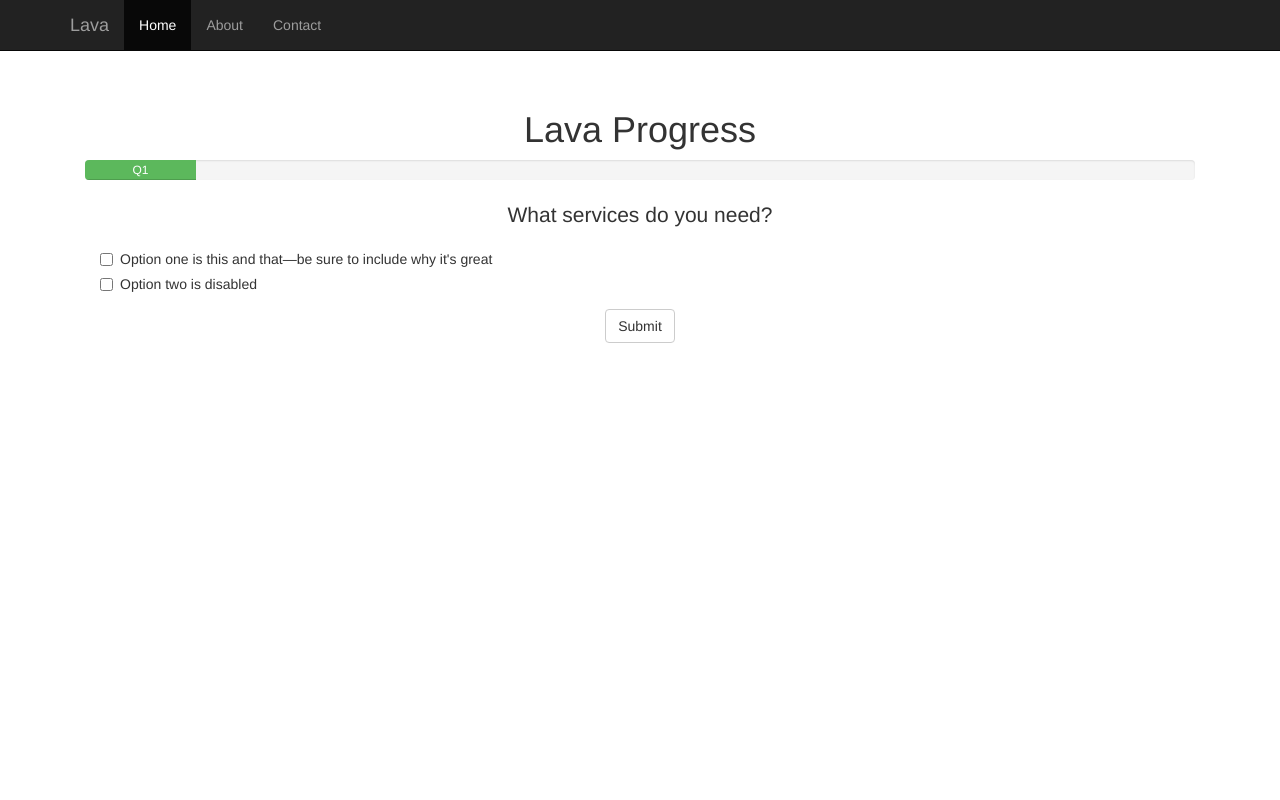
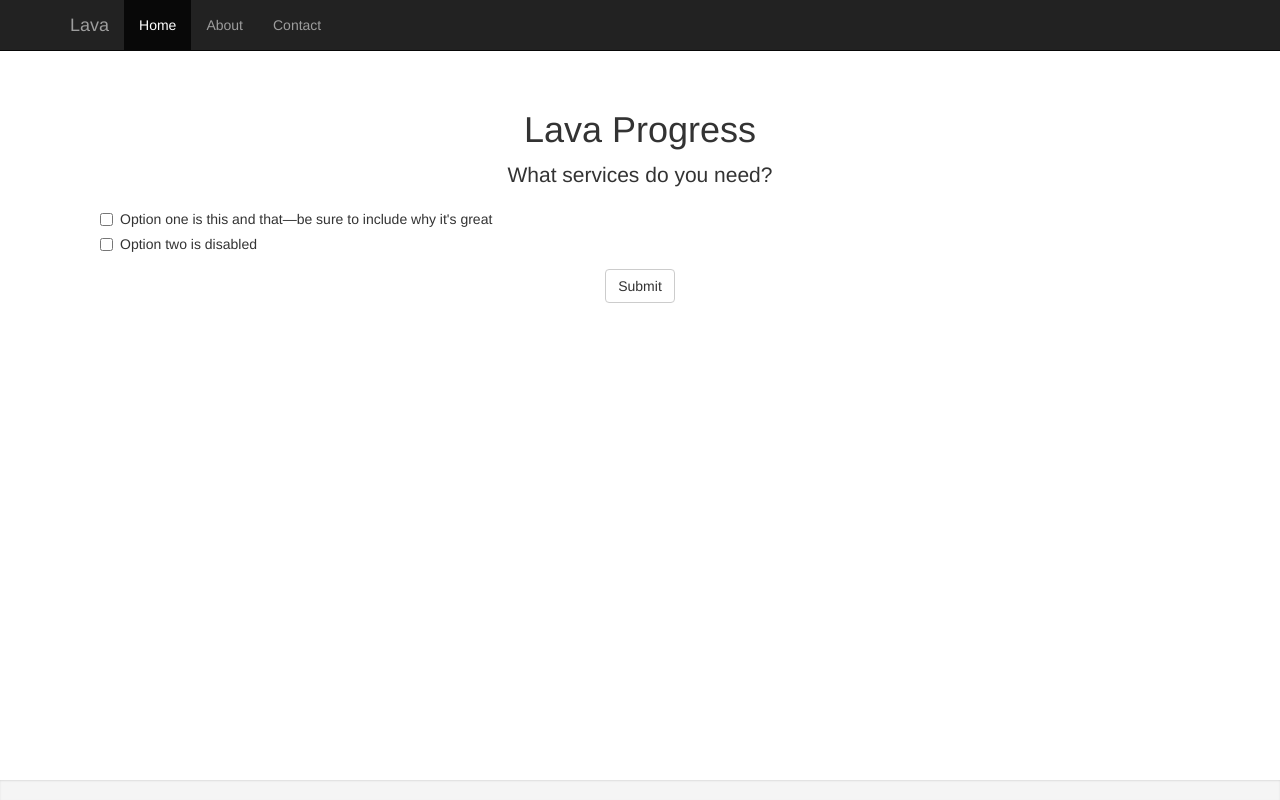
Before and after one commit to Opportunity-Hack-San-Jose-2016/Repo-11, a Flask app: template centroLavaApp/templates/question.html in a window 1280 px wide. Run offline with Flask 2, Linux system fonts and the light colour scheme; the template is opened without the code that fills it, so the values that code supplies are empty; some libraries are stand-ins or nearby versions.

Commit message:
accept post request, set bottom progress bar

```diff
--- a/centroLavaApp/static/css/starter-template.css
+++ b/centroLavaApp/static/css/starter-template.css
@@ -21,3 +21,27 @@ display: inline-block;
     border: 1px solid #ccc;
     -moz-appearance: none;
 }
+
+footer {
+  position: fixed;
+  bottom: 0;
+  width: 100%;
+}
+
+footer .container {
+	margin: 0px;
+  padding: 0px;
+  width: 100%;
+}
+
+footer .progress {
+	border-radius: 0px;
+	margin-bottom: 0px;
+	width: 100%;
+}
+
+.progress-bar {
+  -webkit-transition: none !important;
+  transition: none !important;
+  height: 10px;
+}
--- a/centroLavaApp/static/js/question.js
+++ b/centroLavaApp/static/js/question.js
@@ -1,60 +1,74 @@
-/*
-{
-   "session_info": {
-       "callback": "/centroSubmit",
-       "location": "Unknown",
-       "name": "John Doe",
-       "question": {
-           "answer_type": "checkbox",
-           "id": "8799KR",
-           "options": [
-               "Yes",
-               "No"
-           ],
-           "subquestions": [],
-           "text": "Are you U.S. citizen?"
-       },
-       "result": [],
-       "session_id": "MFMJRI",
-       "stage": 1,
-       "username": "johndoe1"
-   }
-}
-*/
+var CHECKBOX_FORM_CLASS = "checkbox-form";
+var RADIO_FORM_CLASS = "radio-form";
+var TEXT_FORM_CLASS = "text-form";
+var SELECT_FORM_CLASS = "select-form";
 
+$(document).ready(function(){
+/* 	window.onbeforeunload = function() { return "You work will be lost."; }; */
+});
 
 
 function submitForm(){
 	// Initiate Variables With Form Content
+	// checkbox
+	var $currentForm = $('.current-form');
+	var qid = $currentForm.attr('qid');
+	var answerList = [];
+	if($currentForm.hasClass(CHECKBOX_FORM_CLASS)){
+		$.each($currentForm.find('input:checked'), function(){
+			answerList.push($(this).val());
+		});
+	}else if($currentForm.hasClass(RADIO_FORM_CLASS)){
+		$.each($currentForm.find('input:checked'), function(){
+			answerList.push($(this).val());
+		});
+	}else if($currentForm.hasClass(TEXT_FORM_CLASS)){
+		answerList.push($currentForm.find('.answerTextArea').val());
+	}else if($currentForm.hasClass(SELECT_FORM_CLASS)){
+		$.each($currentForm.find('option:selected'), function(){
+			answerList.push($(this).val());
+		});
+	}else{
+		// BUG
+	}
+	$('.current-form').hasClass(CHECKBOX_FORM_CLASS)
 	$.post(
 		"/centroSubmitFollow",
-		$( ".current-from" ).serialize(),
+		{
+			'id': "qid",
+			'answer': JSON.stringify(answerList)
+		},
 		function(data){
-			setQuestionForm(data);
+			disablePreviousFormsAndRemoveSubmitButton();
+			setQuestionForm(data.session_info);
 		},
 		"json"
 	);
 }
 
+var progressBarWidth = 0;
+
 function setQuestionForm(data) {
 	var question = data.question;
 	switch(question.answer_type){
-		case "checkbox": addCheckboxForm(question.text, question.options, data.callback); break;
-		case "radio": adRadioForm(question.text, question.options, data.callback); break;
-		case "text": addTextAreaForm(question.text, data.callback); break;
-		case "select": addSelectForm(question.text, question.options, data.callback); break;
+		case "checkbox": addCheckboxForm(question.qid, question.text, question.options, data.callback); break;
+		case "radio": addRadioForm(question.qid, question.text, question.options, data.callback); break;
+		case "text": addTextAreaForm(question.qid, question.text, data.callback); break;
+		case "select": addSelectForm(question.qid, question.text, question.options, data.callback); break;
 		default: break; // BUG: shoudl never be here
 	}
+	$("html, body").animate({ scrollTop: $('.current-form').offset().top }, 1000);
+	progressBarWidth+=10;
+	$(".progress-bar").animate({
+    width: "{0}%".format(progressBarWidth)
+  }, 500);
 }
 
 $("#forms").on('click', '.submitButton', function(){
-	disablePreviousFormsAndRemoveSubmitButton();
-
-
 	submitForm();
 	/*
 	addCheckboxForm("This is a checkbox question", ["checkbox1","checkbox2"], "/url");
-adRadioForm("This is a radio question", ["option1","option2"], "/url");
+	addRadioForm("This is a radio question", ["option1","option2"], "/url");
 	addTextAreaForm("This is a text question", "/url");
 	addSelectForm("This is a dropdown question", ["list1","list2","list3"], "/url");
 */
@@ -67,8 +81,8 @@ function disablePreviousFormsAndRemoveSubmitButton() {
 	$('#forms').find('input, textarea, button, select').attr('disabled','disabled');
 }
 
-function addCheckboxForm(text, options, callback) {
-	var $form = $formHTML(callback, "checkbox-form-group");
+function addCheckboxForm(qid, text, options, callback) {
+	var $form = $formHTML(callback, CHECKBOX_FORM_CLASS, qid);
 	var $formGroup = $formGroupHTML();
 	$formGroup.append($questionTitleHTML(text));
 	$.each(options, function(index, value){
@@ -78,8 +92,8 @@ function addCheckboxForm(text, options, callback) {
 	addNewForm($form);
 }
 
-function adRadioForm(text, options, callback) {
-	var $form = $formHTML(callback, "radio-form-group");
+function addRadioForm(qid, text, options, callback) {
+	var $form = $formHTML(callback, RADIO_FORM_CLASS, qid);
 	var $formGroup = $formGroupHTML();
 	$formGroup.append($questionTitleHTML(text));
 	$.each(options, function(index, value){
@@ -89,8 +103,8 @@ function adRadioForm(text, options, callback) {
 	addNewForm($form);
 }
 
-function addTextAreaForm(text, callback) {
-	var $form = $formHTML(callback, "text-form-group");
+function addTextAreaForm(qid, text, callback) {
+	var $form = $formHTML(callback, TEXT_FORM_CLASS, qid);
 	var $formGroup = $formGroupHTML();
 	$formGroup.append($questionTitleHTML(text));
 	$formGroup.append($textAreaHTML());
@@ -98,8 +112,8 @@ function addTextAreaForm(text, callback) {
 	addNewForm($form);
 }
 
-function addSelectForm(text, options, callback) {
-	var $form = $formHTML(callback, "radio-form-group");
+function addSelectForm(qid, text, options, callback) {
+	var $form = $formHTML(callback, SELECT_FORM_CLASS, qid);
 	var $formGroup = $formGroupHTML();
 	$formGroup.append($questionTitleHTML(text));
 	$formGroup.append($formSelectHTML(options));
@@ -117,9 +131,10 @@ function getSelectedcheckboxArray() {
 
 function addNewForm($form){
 	$form.addClass('current-form');
+	$form.attr('style','display:none;');
 	$form.append($buttonHTML());
 	$("#forms").append('<hr>');
-	$("#forms").append($form);
+	$form.appendTo($("#forms")).fadeIn();
 }
 
 function $checkBoxHTML(value, text) {
@@ -131,18 +146,18 @@ function $checkBoxHTML(value, text) {
 
 function $radioHTML(value, text) {
 	return $(('<div class="radio text-left"><label>'+
-									'<input type="radio" name="optionsRadios" value="{0}" class="answerCheckbox" checked>'+
+									'<input type="radio" name="optionsRadios" value="{0}" class="answerRadio">'+
 									'{1}'+
 									'</label></div>').format(value, text));
 }
 
 function $textAreaHTML() {
-	return $('<textarea class="form-control" rows="5" name="answerText"></textarea>');
+	return $('<textarea class="form-control answerTextArea" rows="5" name="answerText"></textarea>');
 }
 
 function $formSelectHTML(options) {
 	var $selectRowWrapper = $rowWrapperHTML()
-	var $select = $('<select class="c-select col-xs-12"></select>');
+	var $select = $('<select class="c-select col-xs-12 answerSelect"></select>');
 	$.each(options, function(index, value){
 		if(index==0){
 			$select.append($('<option selected value={0}>{0}</option>'.format(value)));
@@ -166,8 +181,8 @@ function $rowWrapperHTML(){
 	return $('<div class="row"></div>')
 }
 
-function $formHTML(action, formClasses){
-	return $('<form action="{0}" class="{1}">'.format(action, formClasses));
+function $formHTML(action, formClasses, qid){
+	return $('<form action="{0}" class="{1} qid="{2}"">'.format(action, formClasses, qid));
 }
 
 function $questionTitleHTML(text){
--- a/centroLavaApp/templates/question.html
+++ b/centroLavaApp/templates/question.html
@@ -57,19 +57,13 @@
     <div class="container">
 
       <div class="starter-template">
-	        <h1>Lava Progress</h1>
-        <div class="progress">
-				  <div class="progress-bar progress-bar-success" role="progressbar" aria-valuenow="40"
-				  aria-valuemin="0" aria-valuemax="100" style="width:10%">
-				    Q1
-				  </div>
-				</div>
+	      <h1>Lava Progress</h1>
 				<!-- 		Question Forms 	 -->
 				<div class="container-fluid" id="forms">
 					<!-- 		Form Template		 -->
-					<form class="checkbox-form-group">
+					<form class="checkbox-form current-form">
 						<!-- 		Checkbox From Group		 -->
-						<div class="form-group checkbox-form-group" id="checkboxFormGroup">
+						<div class="form-group">
 							<p class="lead">What services do you need?</p>
 							<div class="checkbox text-left">
 							  <label>
@@ -94,7 +88,15 @@
       </div>
 
     </div><!-- /.container -->
-
+    <footer class="footer">
+	    <div class="container">
+	      <div class="progress">
+				  <div class="progress-bar progress-bar-warning progress-bar-striped active" role="progressbar" aria-valuenow="0"
+				  aria-valuemin="0" aria-valuemax="100" style="width:0%">
+				  </div>
+				</div>
+	    </div>
+    </footer>
     <br />
 
     <!-- Bootstrap core JavaScript
```
